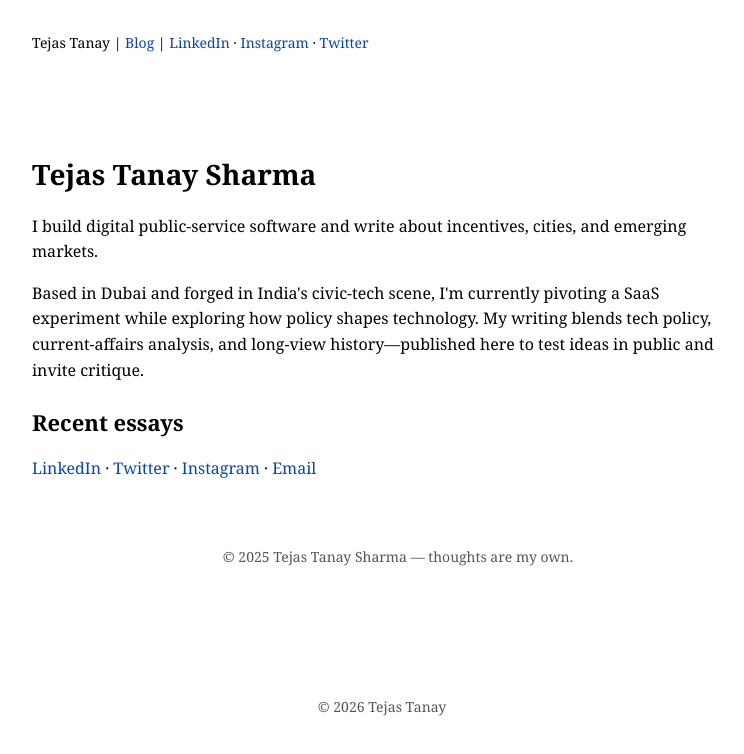
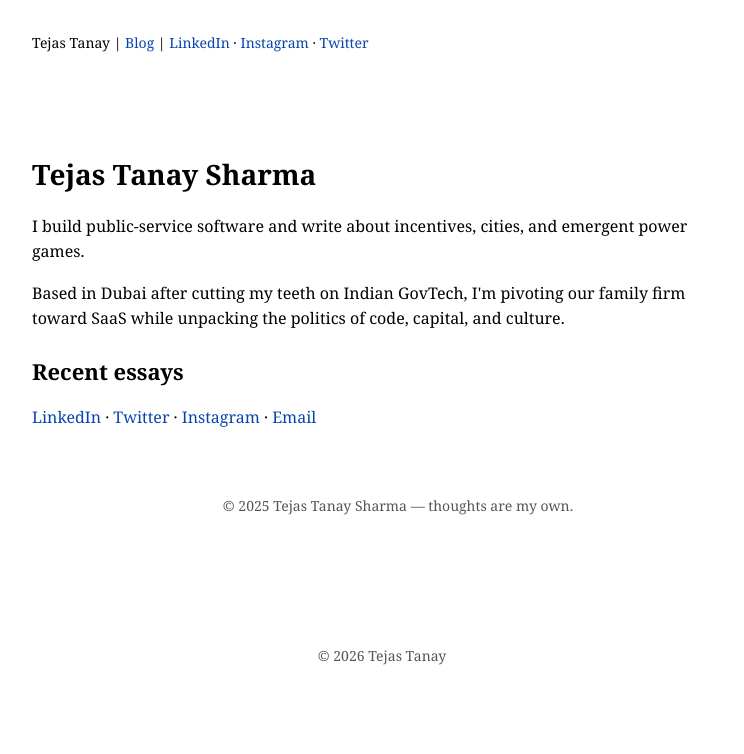
Before and after one commit to tejas-tanay/personal-website, an Eleventy site: page index.md in a window 1280 px wide. Shown: the whole page, without its empty margins (258-1002 px from the left). Built offline with nearby package versions, Linux system fonts and the light colour scheme; Eleventy itself is replaced by a stand-in of ours; files that its build step writes are made by us from their sources.

Commit message:
Update homepage positioning sentence and bio copy

```diff
--- a/index.md
+++ b/index.md
@@ -3,9 +3,9 @@ layout: layouts/base.njk
 title: "Home"
 ---
 <h1>Tejas Tanay Sharma</h1>
-<p>I build digital public-service software and write about incentives, cities, and emerging markets.</p>
+<p>I build public-service software and write about incentives, cities, and emergent power games.</p>
 
-<p>Based in Dubai and forged in India's civic-tech scene, I'm currently pivoting a SaaS experiment while exploring how policy shapes technology. My writing blends tech policy, current-affairs analysis, and long-view history—published here to test ideas in public and invite critique.</p>
+<p>Based in Dubai after cutting my teeth on Indian GovTech, I'm pivoting our family firm toward SaaS while unpacking the politics of code, capital, and culture.</p>
 
 <h2>Recent essays</h2>
 <ul>
```
